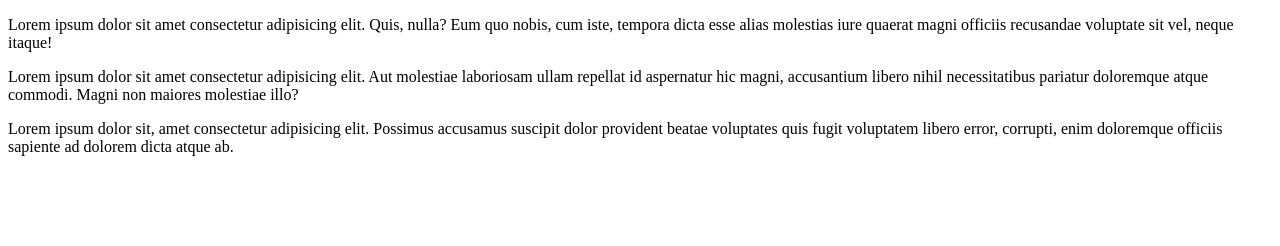
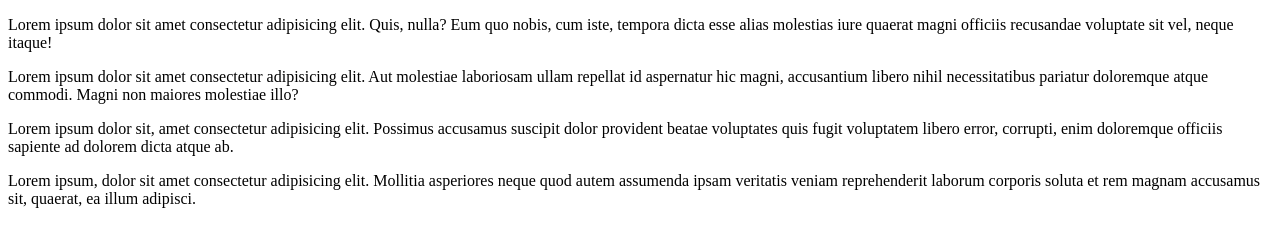
Before and after one commit to Firat-Bayram/GitKullanimOrnek, a plain HTML site: page index.html in a window 1280 px wide. Drawn offline with Linux system fonts and the light colour scheme.

Commit message:
2.commit

```diff
--- a/index.html
+++ b/index.html
@@ -10,5 +10,6 @@
     <p>Lorem ipsum dolor sit amet consectetur adipisicing elit. Quis, nulla? Eum quo nobis, cum iste, tempora dicta esse alias molestias iure quaerat magni officiis recusandae voluptate sit vel, neque itaque!</p>
     <p>Lorem ipsum dolor sit amet consectetur adipisicing elit. Aut molestiae laboriosam ullam repellat id aspernatur hic magni, accusantium libero nihil necessitatibus pariatur doloremque atque commodi. Magni non maiores molestiae illo?</p>
     <p>Lorem ipsum dolor sit, amet consectetur adipisicing elit. Possimus accusamus suscipit dolor provident beatae voluptates quis fugit voluptatem libero error, corrupti, enim doloremque officiis sapiente ad dolorem dicta atque ab.</p>
+    <p>Lorem ipsum, dolor sit amet consectetur adipisicing elit. Mollitia asperiores neque quod autem assumenda ipsam veritatis veniam reprehenderit laborum corporis soluta et rem magnam accusamus sit, quaerat, ea illum adipisci.</p>
 </body>
 </html>
```
